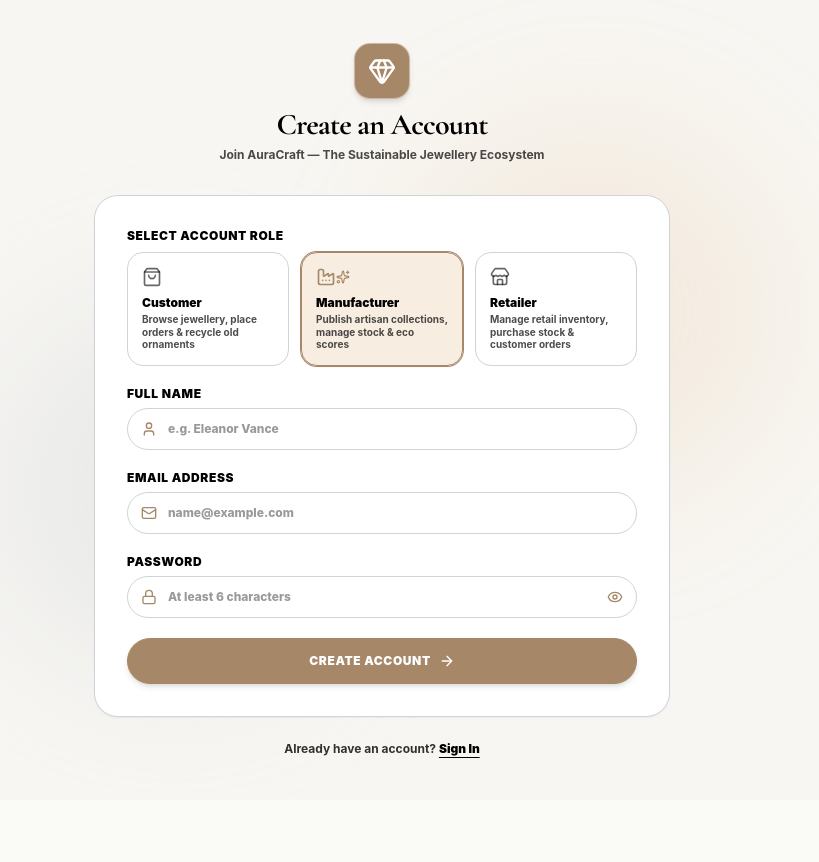
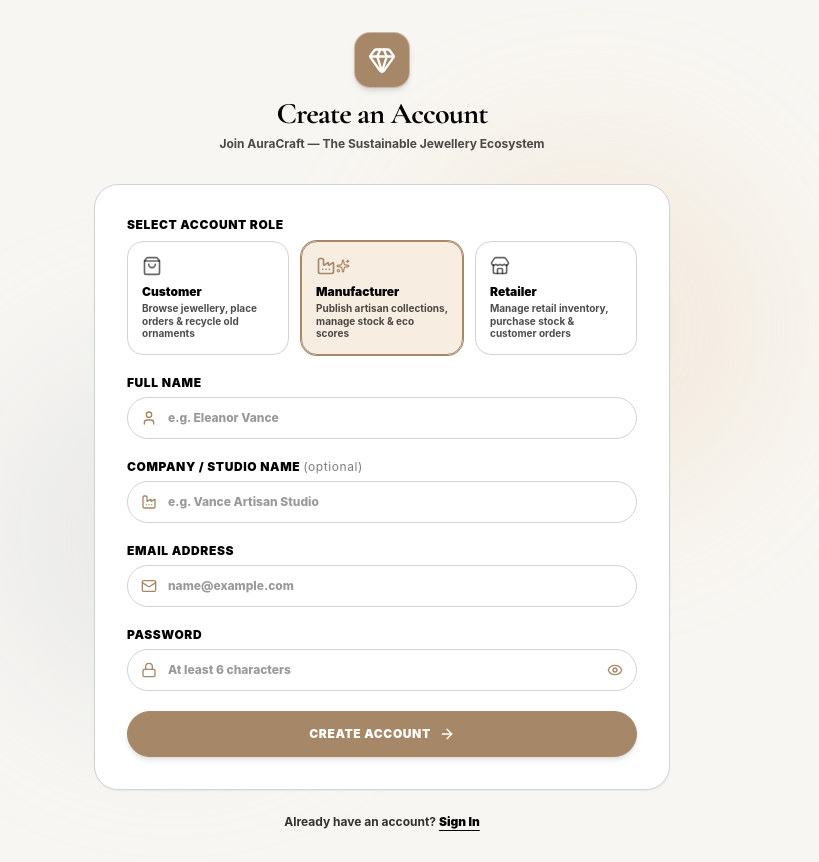
Before and after one commit to worktesting182-commits/jewellery-p, a React (Vite) app in the folder frontend/: page /signup in a window 1280 px wide. Both pictures are taken after a click on the button 640 px from the left and 309 px from the top of the page. Shown: the whole page, without its empty margins (258-1077 px from the left). Before the commit the page ends 800 px from the top, so only its background shows below. Built offline with nearby package versions, Linux system fonts and the light colour scheme; no server answers.

Commit message:
Fix retailer and manufacturer signup shop_name DB constraint issue

```diff
--- a/frontend/src/pages/Signup.jsx
+++ b/frontend/src/pages/Signup.jsx
@@ -45,6 +45,8 @@
   const [fullName, setFullName] = useState("");
   const [email, setEmail] = useState("");
   const [password, setPassword] = useState("");
+  const [shopName, setShopName] = useState("");
+  const [companyName, setCompanyName] = useState("");
   const [role, setRole] = useState("CUSTOMER");
   const [showPassword, setShowPassword] = useState(false);
 
@@ -72,6 +74,8 @@
           email: email.trim(),
           password: password,
           role: role,
+          shop_name: role === "RETAILER" ? (shopName.trim() || `${fullName.trim()}'s Shop`) : undefined,
+          company_name: role === "MANUFACTURER" ? (companyName.trim() || `${fullName.trim()}'s Enterprise`) : undefined,
         });
 
         if (response.data && response.data.success) {
@@ -127,10 +131,16 @@
         const { error: err } = await supabase.from("customers").insert({ user_id: userId });
         if (err) throw err;
       } else if (role === "MANUFACTURER") {
-        const { error: err } = await supabase.from("manufacturers").insert({ user_id: userId });
+        const { error: err } = await supabase.from("manufacturers").insert({
+          user_id: userId,
+          company_name: companyName.trim() || `${fullName.trim()}'s Enterprise`,
+        });
         if (err) throw err;
       } else if (role === "RETAILER") {
-        const { error: err } = await supabase.from("retailers").insert({ user_id: userId });
+        const { error: err } = await supabase.from("retailers").insert({
+          user_id: userId,
+          shop_name: shopName.trim() || `${fullName.trim()}'s Shop`,
+        });
         if (err) throw err;
       }
 
@@ -258,6 +268,44 @@
               </div>
             </div>
 
+            {/* Retailer Shop Name */}
+            {role === "RETAILER" && (
+              <div className="space-y-1.5">
+                <label className="block text-xs font-black uppercase tracking-wider text-black">
+                  Shop Name <span className="text-black/50 font-normal lowercase">(optional)</span>
+                </label>
+                <div className="relative">
+                  <Store className="w-4 h-4 absolute left-3.5 top-1/2 -translate-y-1/2 text-[#A68868]" />
+                  <input
+                    type="text"
+                    placeholder="e.g. Vance Fine Jewellers"
+                    value={shopName}
+                    onChange={(e) => setShopName(e.target.value)}
+                    className="w-full pl-10 pr-4 py-3 rounded-full bg-white border border-[#CDD5DB] text-black font-extrabold placeholder-black/40 text-xs focus:outline-none focus:border-[#A68868] focus:ring-1 focus:ring-[#A68868] transition-all"
+                  />
+                </div>
+              </div>
+            )}
+
+            {/* Manufacturer Company Name */}
+            {role === "MANUFACTURER" && (
+              <div className="space-y-1.5">
+                <label className="block text-xs font-black uppercase tracking-wider text-black">
+                  Company / Studio Name <span className="text-black/50 font-normal lowercase">(optional)</span>
+                </label>
+                <div className="relative">
+                  <Factory className="w-4 h-4 absolute left-3.5 top-1/2 -translate-y-1/2 text-[#A68868]" />
+                  <input
+                    type="text"
+                    placeholder="e.g. Vance Artisan Studio"
+                    value={companyName}
+                    onChange={(e) => setCompanyName(e.target.value)}
+                    className="w-full pl-10 pr-4 py-3 rounded-full bg-white border border-[#CDD5DB] text-black font-extrabold placeholder-black/40 text-xs focus:outline-none focus:border-[#A68868] focus:ring-1 focus:ring-[#A68868] transition-all"
+                  />
+                </div>
+              </div>
+            )}
+
             {/* Email */}
             <div className="space-y-1.5">
               <label className="block text-xs font-black uppercase tracking-wider text-black">
```
Also changed, not shown: 1 other file (tests, documents, lock files or other folders).
